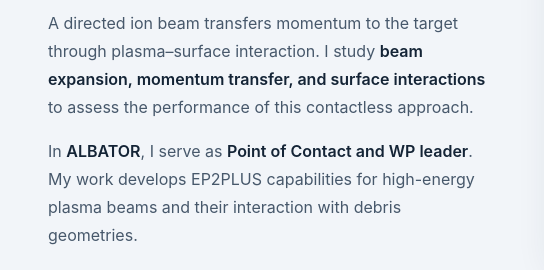
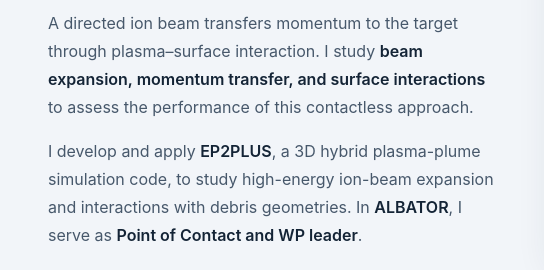
Before and after one commit to jieweiz/jieweiz.github.io, a plain HTML site: page index.html in a window 1280 px wide. Shown: the part 2620-2890 px from the top of the page, 0-544 px from the left. Drawn offline with Linux system fonts and the light colour scheme.

Commit message:
Highlight EP2PLUS in ion beam shepherd research

```diff
--- a/index.html
+++ b/index.html
@@ -16,7 +16,7 @@
 <article class="research-row" id="shepherd"><div class="research-copy"><span class="topic-label">Contactless debris removal &amp; space sustainability</span><h3>Ion beam shepherd</h3>
 <p>The <strong>ion beam shepherd</strong> concept offers a potential route to active debris removal without docking with or mechanically capturing the target. This is particularly relevant to uncooperative objects and to efforts to limit debris accumulation and collision risk in orbit.</p>
 <p>A directed ion beam transfers momentum to the target through plasma–surface interaction. I study <strong>beam expansion, momentum transfer, and surface interactions</strong> to assess the performance of this contactless approach.</p>
-<p>In <strong>ALBATOR</strong>, I serve as <strong>Point of Contact and WP leader</strong>. My work develops EP2PLUS capabilities for high-energy plasma beams and their interaction with debris geometries.</p>
+<p>I develop and apply <strong>EP2PLUS</strong>, a 3D hybrid plasma-plume simulation code, to study high-energy ion-beam expansion and interactions with debris geometries. In <strong>ALBATOR</strong>, I serve as <strong>Point of Contact and WP leader</strong>.</p>
 <ul class="tags"><li>Active debris removal</li><li>Contactless momentum transfer</li><li>EP2PLUS</li></ul><a class="text-link" href="#albator">Related project: ALBATOR</a></div><figure class="concept"><a href="assets/concept-shepherd.svg" aria-label="Open the ion beam shepherd schematic at full size"><picture><source media="(max-width:650px)" srcset="assets/concept-shepherd-mobile.svg" width="540" height="835"><img src="assets/concept-shepherd.svg" width="900" height="570" alt="A shepherd spacecraft directs an ion beam at debris, while an opposing thruster compensates for beam reaction. The beam exerts a force on the target." loading="lazy"></source></picture></a><figcaption>Momentum transfer through a directed plasma beam.<span>Conceptual schematic · not to scale</span></figcaption></figure></article>
 <article class="research-row" id="propellants"><div class="research-copy"><span class="topic-label">Local resources &amp; molecular plasmas</span>
 <h3>Alternative propellants for in-situ resource utilization</h3>
```
